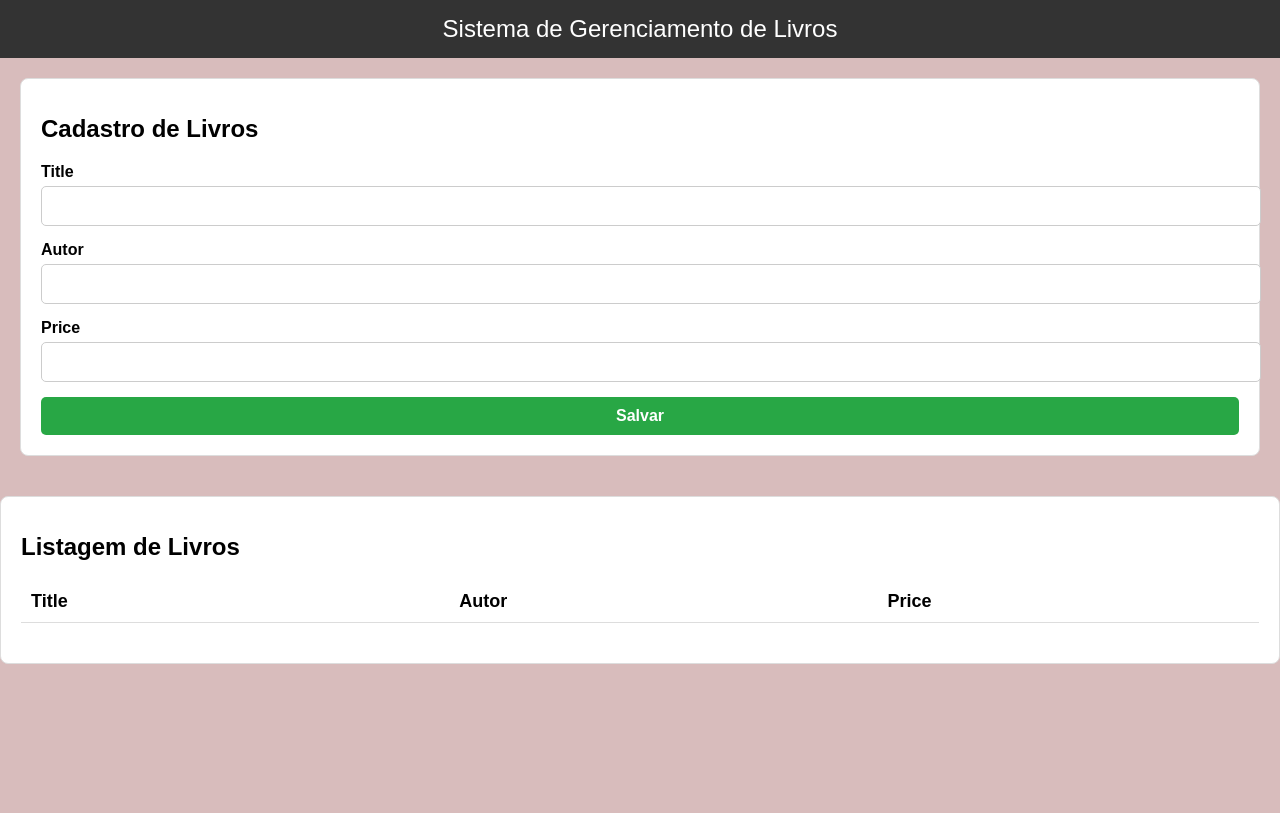
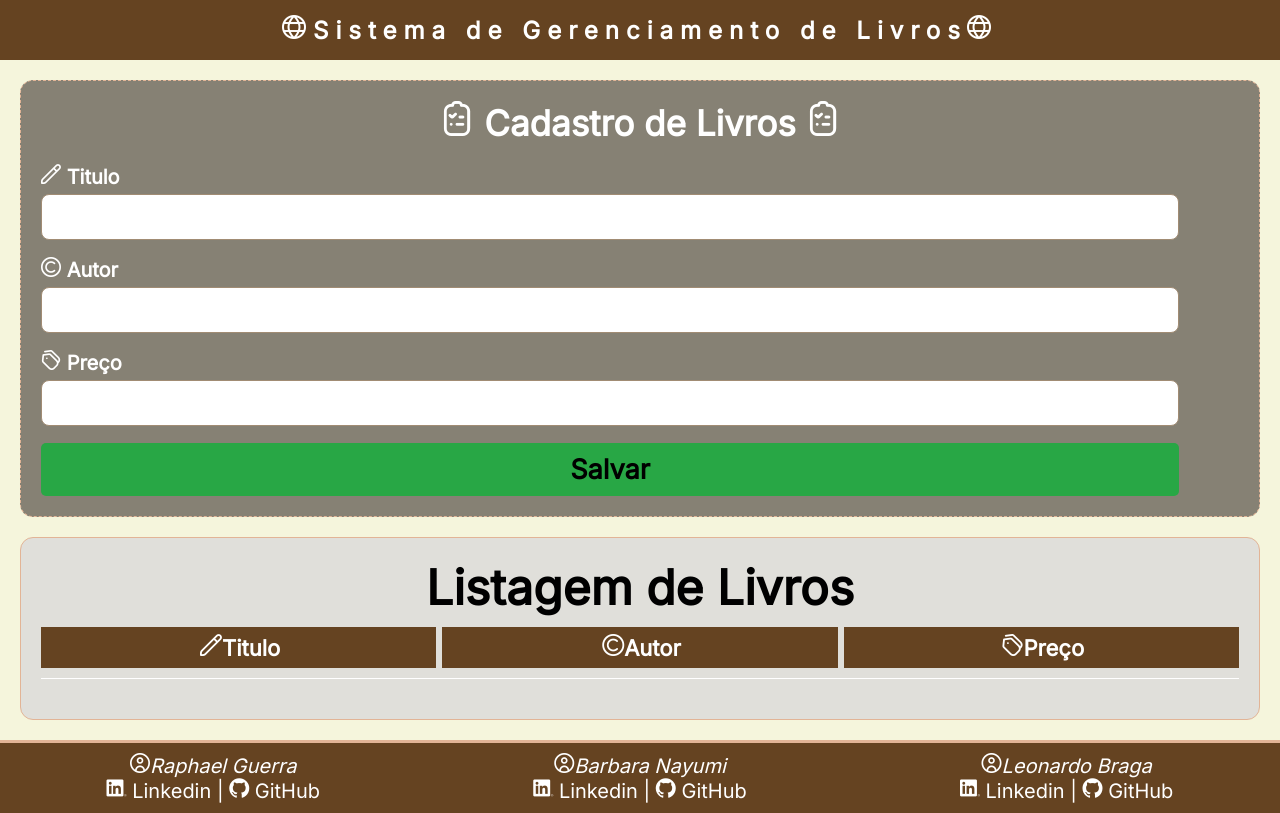
Before and after one commit to BabiSato/admin, a plain HTML site: page index.html in a window 1280 px wide. Drawn offline with nearby package versions, Linux system fonts and the light colour scheme; no server answers.

Commit message:
Atualizações no projeto: - Modificado style.css e index.html para melhorias no design e na estrutura. - Adicionado img/icon.png para novo ícone do projeto.

```diff
--- a/css/style.css
+++ b/css/style.css
@@ -1,102 +1,175 @@
-body {
-    font-family: Arial, sans-serif;
+:root{
+    --fonte-principal: 'Inter', sans-serif;
+    --branco: #ffffff;
+    --preto: #000000;
+    --sombra: #e2b496;
+    --Verde: #28a745;
+    --link: #ea00ff;
+
+
+
+    --Bege-claro: #F5F5DC;
+    --Marrom-escuro: #654321;
+    --Verde-oliva: #556B2F;
+    --Vermelho-vinho: #8B0000;
+
+    --areia: #f7cb07;
+    --pastel-grey: #cac6bb;
+    --silver-sand: #e0dfda;
+    --granite: #868174;
+    --pastel-brown: #a18c74;
+    --green-mist: #d2cbaf;
+}
+
+/* Base: Bege claro (#F5F5DC)
+
+Detalhes: Marrom escuro (#654321)
+
+Apoio: Verde oliva (#556B2F)
+
+Acento: Vermelho vinho (#8B0000)
+
+Texto: Preto (#000000) */
+
+*{
     margin: 0;
     padding: 0;
-    background-color: #d8bcbc;
+    box-sizing: border-box;
+}
+
+body {
+    font-family: var(--fonte-principal);
+    background-color: var(--Bege-claro);
 }
 
 header {
-    background-color: #333;
-    color: white;
+    background-color: var(--Marrom-escuro);
+    color: var(--branco);
+    font-weight: bold;
     padding: 15px;
     text-align: center;
     font-size: 24px;
+    letter-spacing: 7px;
 }
 
 #principal {
     padding: 20px;
     margin: 20px;
     border: 1px solid #ddd;
-    background-color: white;
-    border-radius: 8px;
-}
+    background-color: var(--granite);
+    border-radius: 13px;
+    border: 1.5px dashed var(--sombra);
+    color: var(--branco);
 
-h1 {
-    font-size: 24px;
+    & h1{
+        text-align: center;
+        font-size: 35px;
         margin-bottom: 20px;
     }
-
-form {
+    & form {
         margin-top: 20px;
+        font-size: 20px;
     }
-
-label {
+    & label {
         display: block;
         margin-bottom: 5px;
         font-weight: bold;
     }
-
-input {
-    width: 100%;
-    padding: 10px;
-    margin-bottom: 15px;
-    border: 1px solid #ccc;
-    border-radius: 5px;
+    & input {
+        width: 95%;
+        padding: 13px;
+        margin-bottom: 17px;
+        border: 1px solid var(--pastel-brown);
+        border-radius: 8px;
         font-size: 16px;
     }
-
-#salvar {
-    background-color: #28a745;
-    color: white;
+    & #salvar {
+        width: 95%;
+        background-color: var(--Verde);
+        color: var(--preto);
         padding: 10px;
         text-align: center;
         cursor: pointer;
         border-radius: 5px;
         font-weight: bold;
-    font-size: 16px;
+        font-size: 27px;
         transition: background-color 0.3s ease;
+    } & #salvar:hover{
+        background-color: var(--Verde-oliva);
+        color: var(--branco);
     }
-
-#salvar:hover {
-    background-color: #218838;
 }
 
 #listLivros {
     margin-top: 40px;
+    margin: 20px;
     padding: 20px;
-    background-color: white;
-    border-radius: 8px;
-    border: 1px solid #ddd;
+    background-color: var(--silver-sand);
+    border-radius: 13px;
+    border: 1px solid var(--sombra);
+    font-size: 24px;
+
+    & h1{
+        text-align: center;
     }
-
-.linha {
+    & .linha {
         display: flex;
         justify-content: space-between;
         padding: 10px 0;
-    border-bottom: 1px solid #ddd;
+        border-bottom: 1px solid var(--branco);
+    }
+    & .titulo {
+        color: var(--branco);
+        font-weight: bold;
+        padding: 7px;
+        width: 33%;
+        font-size: 22px;
+        text-align: center;
+        padding-left: 10px;
+        background-color: var(--Marrom-escuro);
+    }
 }
 
-.titulo {
-    font-weight: bold;
-    width: 30%;
-    font-size: 18px;
-    text-align: left;
+& #listDados {
+    margin-top: 20px;
+    text-align: center;
+    font-size: 24px;
+
+    & .dados {
+        padding: 13px 0;
+    }
+    & .dados:hover{
+        border: 1px solid var(--sombra);
+    }
+    & .dados div {
+        width: 33%;
         padding-left: 10px;
+
+    }
 }
 
-#listDados {
+/*Rodapé*/
+footer#rodape{
+    display: flex;
+    background-color: var(--Marrom-escuro);
+    justify-content: space-around;
+    align-items: center;
+    color: var(--branco);
     margin-top: 20px;
+    clear: both;
+    border-top: 3px solid var(--sombra);
+    text-align: center;
+    font-size: 20px;
+
+    & p{
+        margin: 10px;
     }
-
-.dados {
-    display: flex;
-    justify-content: space-between;
-    padding: 10px 0;
-    border-bottom: 1px solid #ddd;
+    & a{
+        text-decoration: none;
+        color: var(--branco);
     }
-
-.dados div {
-    width: 30%;
-    padding-left: 10px;
-    font-size: 16px;
+    & a:hover{
+        color: var(--link);
+        text-decoration: underline;
     }
+}
--- a/index.html
+++ b/index.html
@@ -1,28 +1,35 @@
 <!DOCTYPE html>
-<html lang="en">
+<html lang="pt-br">
 <head>
     <meta charset="UTF-8">
     <meta name="viewport" content="width=device-width, initial-scale=1.0">
+    <link href="https://fonts.googleapis.com/css2?family=Inter&display=swap" rel="stylesheet">
+    <link rel='stylesheet' href='https://cdn-uicons.flaticon.com/2.3.0/uicons-brands/css/uicons-brands.css'>
+    <link rel='stylesheet' href='https://cdn-uicons.flaticon.com/2.6.0/uicons-regular-rounded/css/uicons-regular-rounded.css'>
+    <link rel='stylesheet' href='https://cdn-uicons.flaticon.com/2.6.0/uicons-regular-rounded/css/uicons-regular-rounded.css'>
+    <link rel='stylesheet' href='https://cdn-uicons.flaticon.com/2.6.0/uicons-regular-straight/css/uicons-regular-straight.css'>
+    <link rel='stylesheet' href='https://cdn-uicons.flaticon.com/2.6.0/uicons-bold-rounded/css/uicons-bold-rounded.css'>
+    <link rel="icon" href="img/icon.png">
     <link rel="stylesheet" type="text/css" href="css/style.css">
     <script src="js/script.js" defer type="module"></script>
     <title>Livraria</title>
 </head>
 <body>
     <header>
-        Sistema de Gerenciamento de Livros
+        <i class="fi fi-rr-globe"></i>Sistema de Gerenciamento de Livros<i class="fi fi-rr-globe"></i>
     </header>
 
     <div id="principal">
-        <h1>Cadastro de Livros</h1>
+        <h1><i class="fi fi-rr-clipboard-list-check"></i> Cadastro de Livros <i class="fi fi-rr-clipboard-list-check"></i></h1>
         <form id="form">
-            <label>Title</label>
-            <input type="text" name="txt_title" id="title" ><br>
+            <label><i class="fi fi-rr-pencil"></i> Titulo</label>
+            <input type="text" id="Titulo" ><br>
 
-            <label>Autor</label>
-            <input type="text" name="txt_author" id="author"><br> <!-- Corrigido para 'author' -->
+            <label><i class="fi fi-rr-copyright"></i> Autor</label>
+            <input type="text" id="author"><br>
 
-            <label>Price</label>
-            <input type="text" name="txt_price" id="price" ><br>
+            <label><i class="fi fi-rr-tags"></i> Preço</label>
+            <input type="text" id="preco" ><br>
 
             <div id="salvar"> Salvar </div>
         </form>
@@ -31,11 +38,26 @@
     <div id="listLivros">
         <h1> Listagem de Livros </h1>
         <div class="linha">
-            <div class="titulo">Title</div>
-            <div class="titulo">Autor</div>
-            <div class="titulo">Price</div>
+            <div class="titulo"><i class="fi fi-rr-pencil"></i>Titulo</div>
+            <div class="titulo"><i class="fi fi-rr-copyright"></i>Autor</div>
+            <div class="titulo"><i class="fi fi-rr-tags"></i>Preço</div>
         </div>
         <div id="listDados"></div>
     </div>
+
+    <footer id="rodape">
+        <p>
+            <i class="fi fi-rr-circle-user">Raphael Guerra</i><br><a href="https://www.linkedin.com/in/raphael-guerra-de-lima-b03968255/" target="_blank"><i class="fi fi-brands-linkedin"></i> Linkedin</a> |
+            <a href="https://github.com/RL-Guerra" target="_blank"><i class="fi fi-brands-github"></i> GitHub</a>
+        </p>
+        <p>
+            <i class="fi fi-rr-circle-user">Barbara Nayumi</i><br><a href="https://www.linkedin.com/in/barbara-nayumi-301433241/" target="_blank"><i class="fi fi-brands-linkedin"></i> Linkedin</a> |
+            <a href="https://github.com/BabiSato" target="_blank"><i class="fi fi-brands-github"></i> GitHub</a>
+        </p>
+        <p>
+            <i class="fi fi-rr-circle-user">Leonardo Braga</i><br><a href="https://www.linkedin.com/in/leonardo-sales-9a0691261/" target="_blank"><i class="fi fi-brands-linkedin"></i> Linkedin</a> |
+            <a href="https://github.com/leleo9" target="_blank"><i class="fi fi-brands-github"></i> GitHub</a>
+        </p>
+    </footer>
 </body>
 </html>
```
Also changed, not shown: 1 other file. Lines whose indentation alone changed are shown as unchanged.
